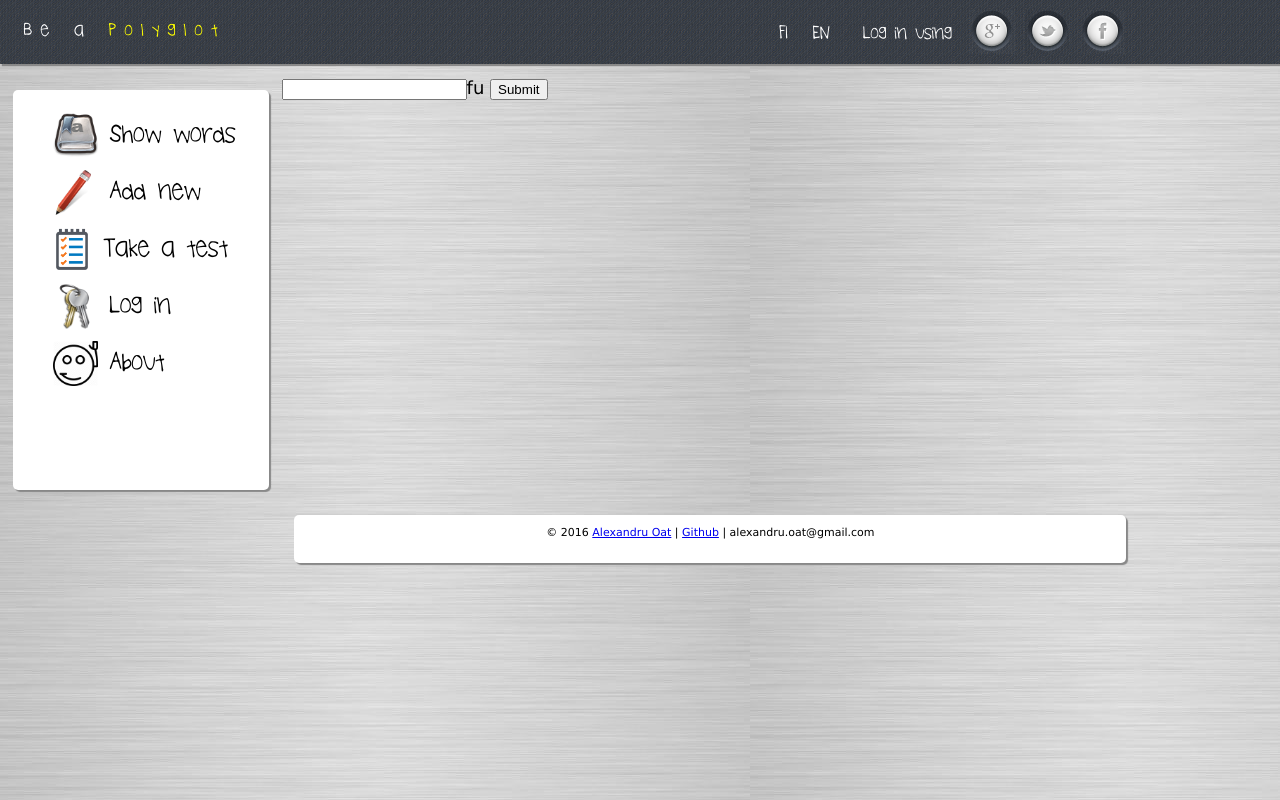
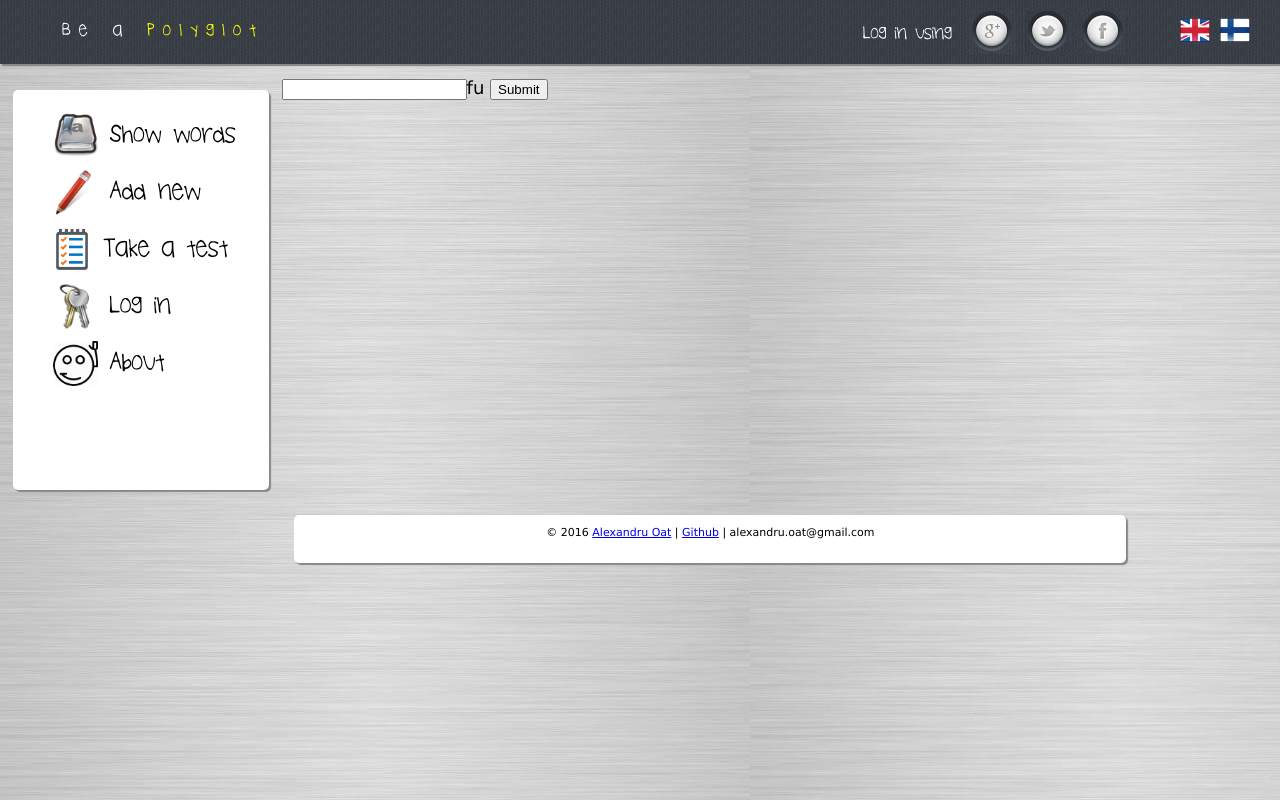
Before and after one commit to midnitehighways/lang-memorize, a Django app: template templates/sanat/test.html in a window 1280 px wide. Run offline with Django 3.2, Linux system fonts and the light colour scheme; the template is opened without the code that fills it, so the values that code supplies are empty.

Commit message:
Add language icons (flags). Add black-and-white effect on switching the langs. Make some pics smaller

```diff
--- a/static/css/main.css
+++ b/static/css/main.css
@@ -4,7 +4,7 @@
 /*TO DO
 ----- header MUST be responsive. It's size must be more than social icon's size on any devices
 ----- github icon in footer
------ user field in Word object in models
+----- user field in Word object in models DONE
 
 ----- social auth DONE
 
@@ -24,7 +24,8 @@ Polyglot, Indeed uses Ideone API © by Sphere Research Labs
 }
 #no-words img {				/* grumpy cat image */
 }
-
+.flag {
+}
 
 .icon-login { width: 47px; height: 44px; display: inline-block;} 	/* sprite - by default showing the left side of the pic */
 .icon-login:hover { background-position: bottom; } 					/* on hover - move pic to the right */
@@ -141,6 +142,68 @@ background-image: url('../img/fon2.png');
 	float: left;
 	height: 100%;
 }
+
+.header p {
+	font-family: Brookes;
+	font-size: 20px;
+/*	background-color: white;
+	color: transparent;
+	text-shadow: 0px 2px 3px #999;
+	-webkit-background-clip: text;
+	-moz-background-clip: text;
+	background-clip: text;
+
+*/
+	text-align: right;
+	/*margin-right: 15%;*/
+	/*vertical-align: middle;*/
+	cursor: pointer;
+	color: white;
+}
+.login-section {
+	font-family: Brookes;
+	font-size: 20px;
+	position: relative;
+	top: 15%;
+	width: 85%;
+	text-align: right;
+	cursor: default;		/* to avoid changing cursor while hovering over text 'Log in using'*/
+	color: white;
+	/*background-color: black;*/
+	float: left;
+}
+
+.flag-section {
+	/*background-color: yellow;*/
+	float: right;
+	right: 2%;
+	position: relative;
+	top: 24%;
+}
+
+.flag-section img {
+	max-width: 30px;
+	max-height: 30px;
+	cursor: pointer;
+	float: right;
+	margin-right: 10px;
+}
+.black-and-white {
+	filter: grayscale(100%);
+	-webkit-filter: grayscale(100%);
+}
+.header a {
+	text-decoration: none;
+	color: white;
+}
+.red-text {
+	color: yellow;
+}
+
+
+/* END OF HEADER */
+
+
 .sidebar {
 	float: left;
 	width: 20%;
@@ -229,56 +292,6 @@ ul {
 	list-style-type: none; /* remove bullets in all the lists */
 }
 
-.header p {
-	font-family: Brookes;
-	font-size: 20px;
-/*	background-color: white;
-	color: transparent;
-	text-shadow: 0px 2px 3px #999;
-	-webkit-background-clip: text;
-	-moz-background-clip: text;
-	background-clip: text;
-
-*/
-	text-align: right;
-	margin-right: 15%;
-	/*vertical-align: middle;*/
-	cursor: pointer;
-	color: white;
-}
-.login-section {
-	font-family: Brookes;
-	font-size: 20px;
-	position: relative;
-	top: 15%;
-
-/*	background-color: white;
-	color: transparent;
-	text-shadow: 0px 2px 3px #999;
-	-webkit-background-clip: text;
-	-moz-background-clip: text;
-	background-clip: text;
-
-*/
-	text-align: right;
-	margin-right: 15%;
-	/*vertical-align: middle;*/
-	cursor: pointer;
-	color: white;
-}
- /*.icons {
-
-	top: 10%;
-}*/
-
-.header a {
-	text-decoration: none;
-	color: white;
-
-}
-.red-text {
-	color: yellow;
-}
 .each-word {
 	/*display: inline;*/
 	overflow: auto;
--- a/templates/sanat/base.html
+++ b/templates/sanat/base.html
@@ -15,10 +15,8 @@
 								{
 
 								  document.getElementById('language8').value = lang;
-
-								  document.getElementById('language8').style.display = 'none'; // temrorary solution - hide the previous lang form
-								  //alert(document.getElementById('language8').value);
 								  document.myform8.submit();
+								  // $(#"fi-flag".css("class"))
 								}
 								</script>
 </head>
@@ -26,7 +24,7 @@
 	<div class="wrap">
 							<!--				 Header 			-->
 		<div class="header">
-      <form type = "hidden" name="myform8" action="{% url 'setlang' %}" method="post">{% csrf_token %}
+      		<form type = "hidden" name="myform8" action="{% url 'setlang' %}" method="post">{% csrf_token %}
 									<input name="next" type="hidden" value={{ request.get_full_path|slice:'3:' }} />
 									<select  style="display:none" id="language8" name="language">
 										{% get_current_language as LANGUAGE_CODE %}
@@ -48,17 +46,16 @@
 					<p>{% trans "Hello" %}, {{ user.get_full_name }}! &nbsp; <a href="{% url 'logout' %}">Log out</a></p>
  				{% else %}
   					<div class="login-section">
-
-	  					<div class="text-login">
-						<a  href="#" onclick="Mysubmitform('fi');">FI</a>&nbsp;&nbsp;
-						<a  href="#" onclick="Mysubmitform('en');">EN</a>
-	  					&nbsp;&nbsp;&nbsp;Log in using&nbsp;</div>
+	  					<div class="text-login">Log in using&nbsp;</div>
 	  					<a class='icon-login google' href="{% url 'social:begin' 'google-oauth2' %}?next={{ request.path }}"></a>
 	  					<a class='icon-login twitter' href="{% url 'social:begin' 'twitter' %}?next={{ request.path }}"> </a>
 	  					<a class='icon-login facebook' href="{% url 'social:begin' 'facebook' %}?next={{ request.path }}"> </a>
-
   					</div>
 				{% endif %}
+				<div class="flag-section">
+					<img {% if LANGUAGE_CODE == 'en' %} class="black-and-white" {% endif %}src="{% static 'img/fi-flag.png' %}" onclick="Mysubmitform('fi');" />
+					<img {% if LANGUAGE_CODE == 'fi' %} class="black-and-white" {% endif %} src="{% static 'img/en-flag.png' %}" onclick="Mysubmitform('en');" />
+				</div>
 			</div>
 		</div>
 							<!--				 Sidebar 			-->
```
Also changed, not shown: static/img/about1.png, static/img/dict_ico.png, static/img/en-flag.png (added), static/img/fi-flag.png (added), static/img/pen4.png, 6 other files.
